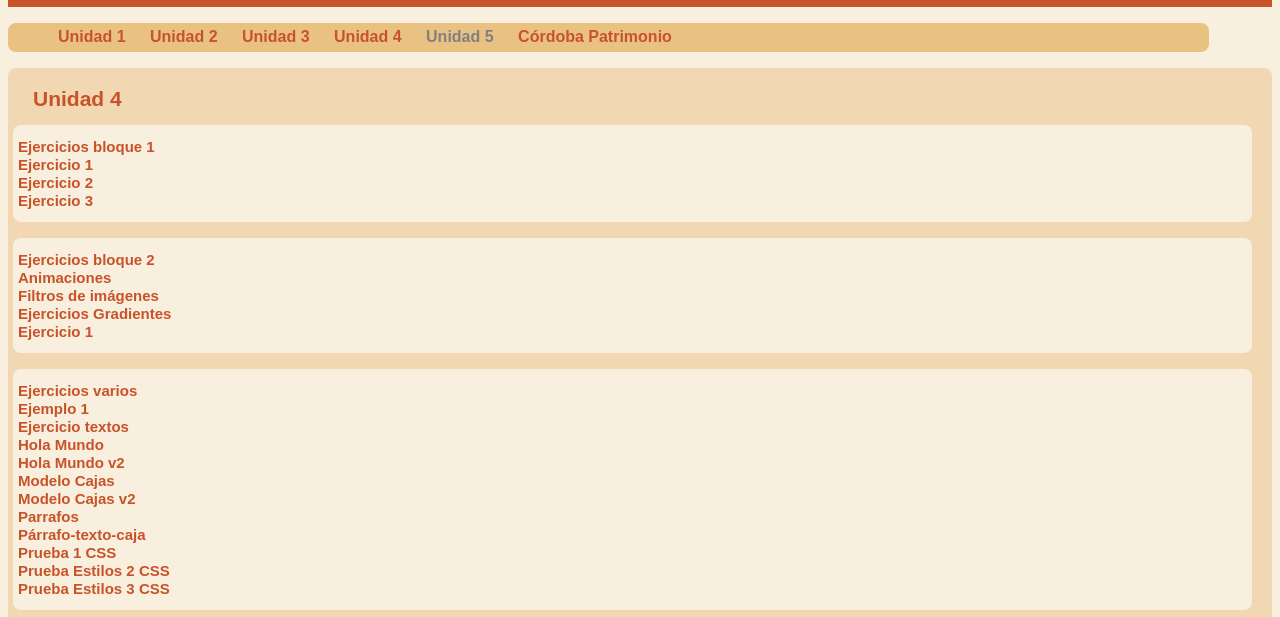
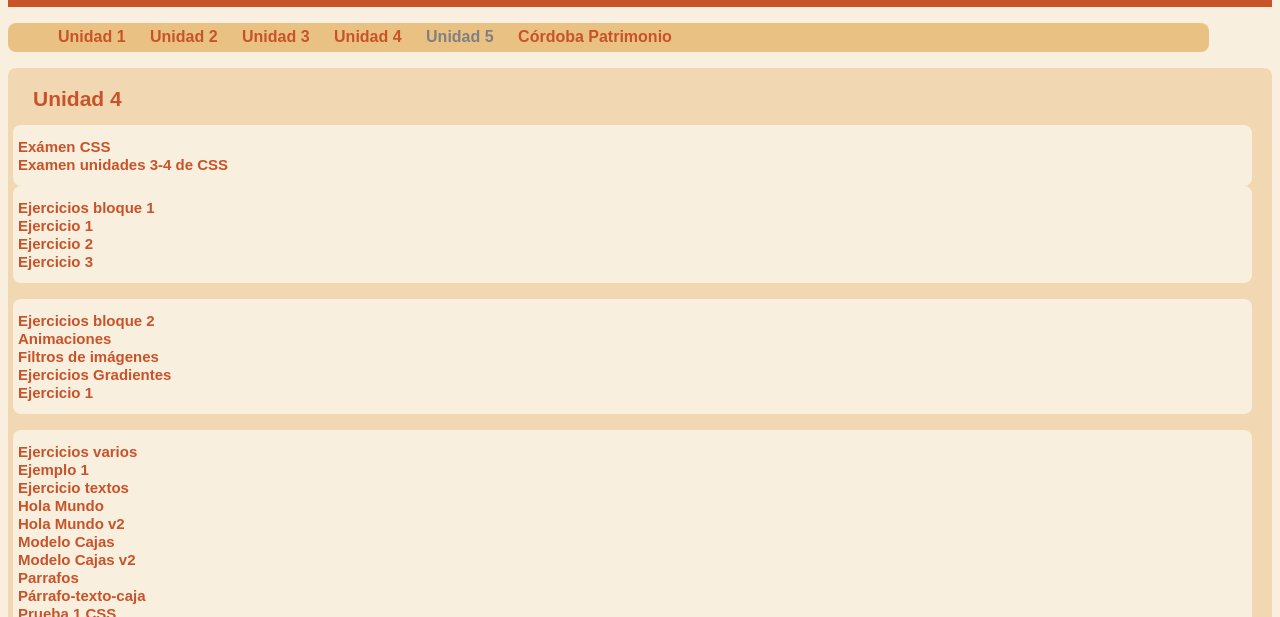
Before and after one commit to hipema/hipema.github.io, a plain HTML site: page unidad04/index.html in a window 1280 px wide. Shown: the part 183-800 px from the top of the page. Drawn offline with Linux system fonts and the light colour scheme.

Commit message:
Update index.html

```diff
--- a/unidad04/index.html
+++ b/unidad04/index.html
@@ -26,6 +26,11 @@
         <main>
             <div class="tituloSeccion"><h1>Unidad 4</h1></div>
         <section>
+            <article id="cabeceraSeccion">
+                <p>Exámen CSS</p>
+                <p><a href="examen_css/index.html" target="_blank">Examen unidades 3-4 de CSS</a></p>
+
+            </article>
             <article id="cabeceraSeccion">
                 <p>Ejercicios bloque 1</p>
                 <p><a href="bloque1/ejercicio01/index.html" target="_blank">Ejercicio 1</a></p>
```
